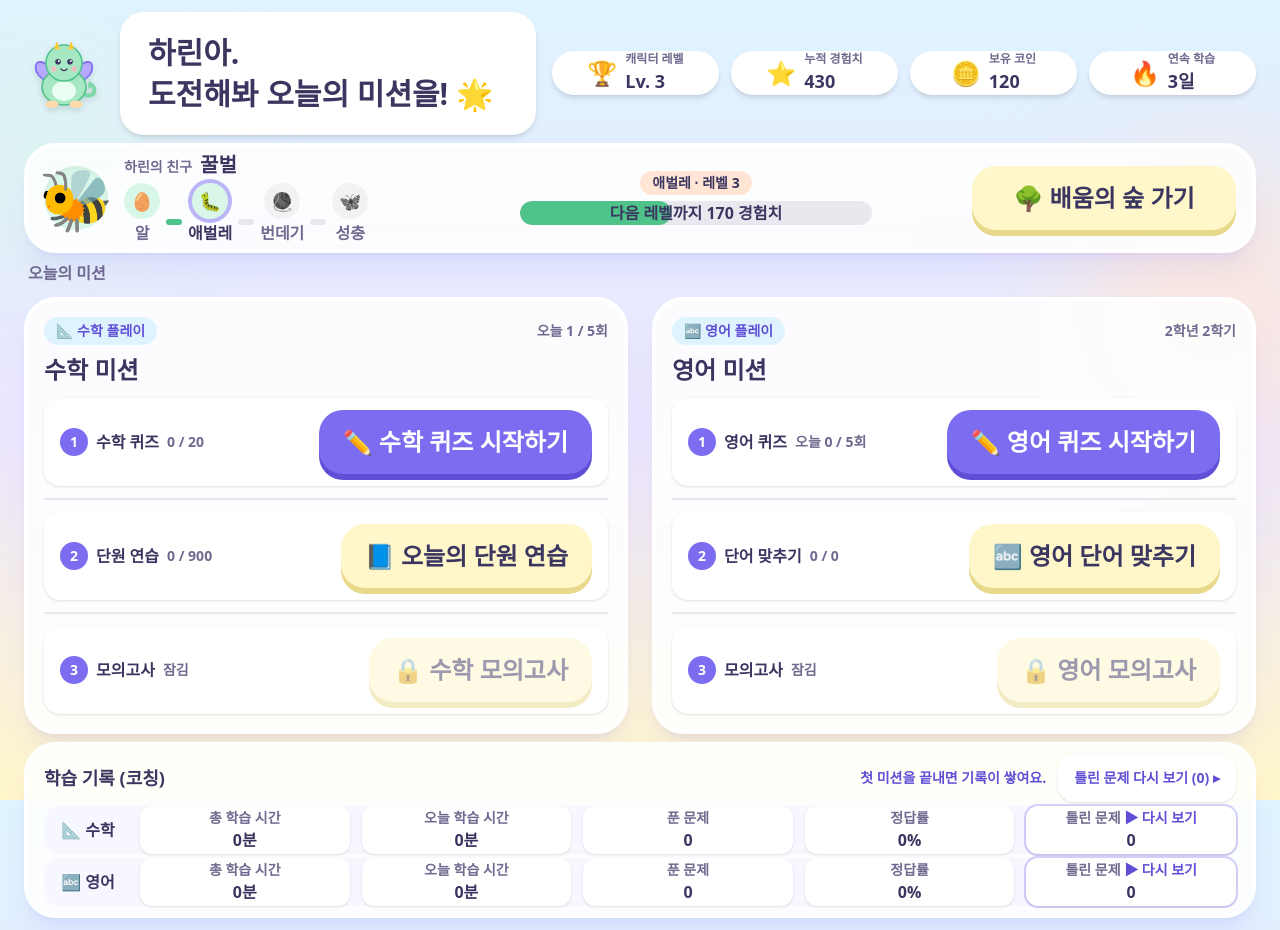
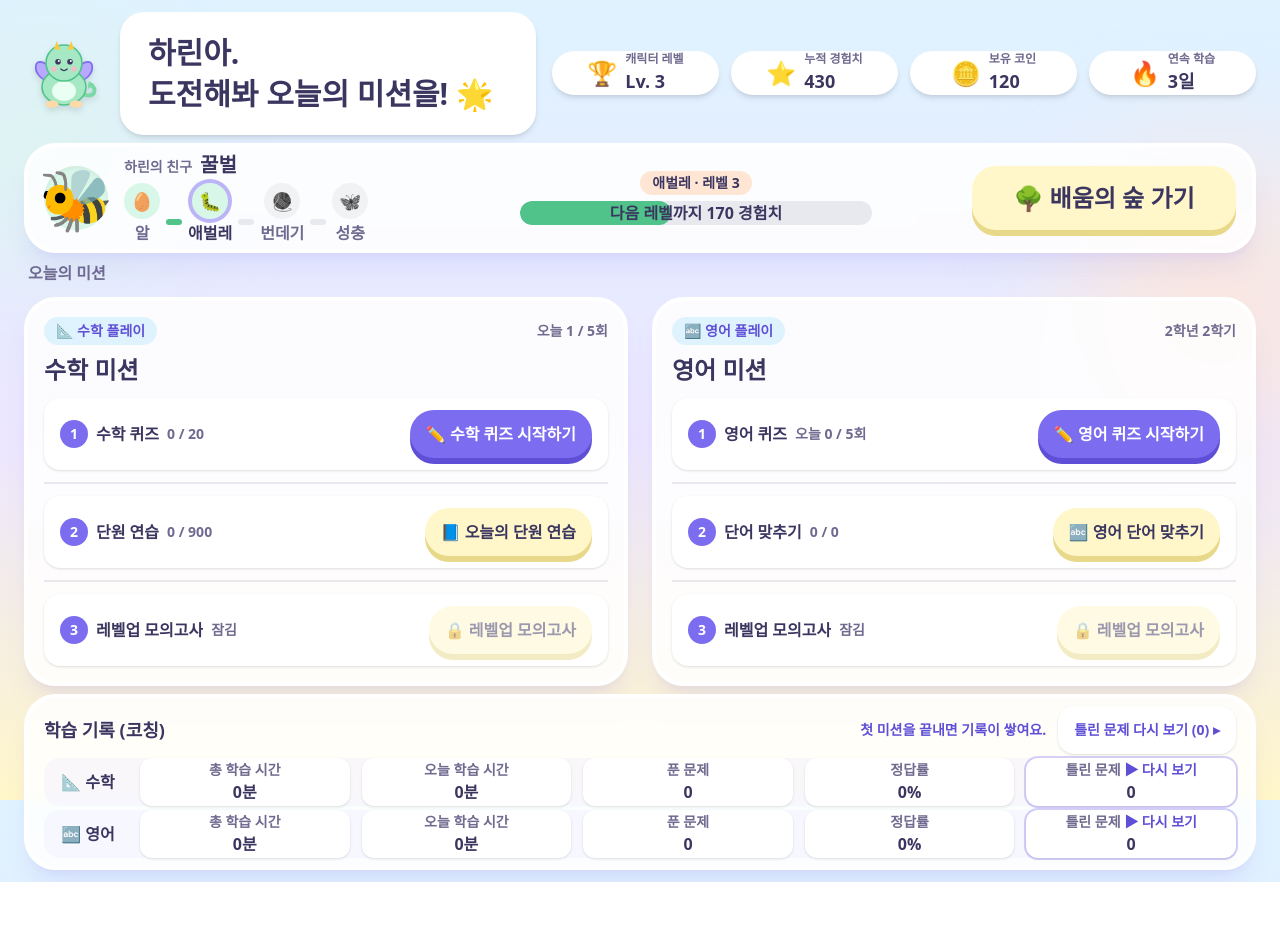
Before and after one commit to pograkbg/daily-level-up, a Next.js app: page / in a window 1280 px wide. After the commit the page ends 882 px from the top, so only its background shows below. Built offline with nearby package versions, Linux system fonts and the light colour scheme.

Commit message:
레벨업 모의고사로 이름 통일, 영어 박스 문구 정리

```diff
--- a/src/components/home/EnglishPlayCard.tsx
+++ b/src/components/home/EnglishPlayCard.tsx
@@ -58,7 +58,7 @@ export function EnglishPlayCard({ summary, dailyUsed, dailyMax, englishProgress
 
   const row3: RowProps = {
     no: 3,
-    title: "모의고사",
+    title: "레벨업 모의고사",
     meta: englishProgress.mockOpen ? "열림" : "잠김",
     percent: accuracy,
     barLabel: `정답률 ${accuracy}% (${Math.round(MOCK_MIN_ACCURACY * 100)}% 이상 열림)`,
@@ -66,11 +66,11 @@ export function EnglishPlayCard({ summary, dailyUsed, dailyMax, englishProgress
     note: englishProgress.mockOpen ? "모의고사를 볼 수 있어요" : "진도와 정답률이 채워지면 열려요",
     action: englishProgress.mockOpen ? (
       <Link href="/english2/mock" className={buttonClassName()}>
-        🎯 영어 모의고사
+        🎯 레벨업 모의고사
       </Link>
     ) : (
       <span className={`${buttonClassName({ variant: "secondary" })} pointer-events-none opacity-50`} aria-disabled="true">
-        🔒 영어 모의고사
+        🔒 레벨업 모의고사
       </span>
     ),
   };
--- a/src/components/home/MissionHero.tsx
+++ b/src/components/home/MissionHero.tsx
@@ -53,7 +53,7 @@ export function MissionHero({ mission, attempts, semester }: MissionHeroProps) {
 
   const row3: RowProps = {
     no: 3,
-    title: "모의고사",
+    title: "레벨업 모의고사",
     meta: semester.mockOpen ? "열림" : "잠김",
     percent: accuracy,
     barLabel: `정답률 ${accuracy}% (${Math.round(MOCK_MIN_ACCURACY * 100)}% 이상 열림)`,
@@ -61,7 +61,7 @@ export function MissionHero({ mission, attempts, semester }: MissionHeroProps) {
     note: semester.mockOpen ? "모의고사를 볼 수 있어요" : "진도와 정답률이 채워지면 열려요",
     action: (
       <span className={`${buttonClassName({ variant: "secondary" })} pointer-events-none opacity-50`} aria-disabled="true">
-        {semester.mockOpen ? "🎯 수학 모의고사 (준비 중)" : "🔒 수학 모의고사"}
+        {semester.mockOpen ? "🎯 레벨업 모의고사 (준비 중)" : "🔒 레벨업 모의고사"}
       </span>
     ),
   };
--- a/src/components/home/SubjectBox.tsx
+++ b/src/components/home/SubjectBox.tsx
@@ -59,7 +59,7 @@ function Row({ no, title, meta, action }: RowProps) {
         <span className="truncate text-base font-extrabold text-ink">{title}</span>
         <span className="truncate text-sm font-bold text-ink-soft">{meta}</span>
       </div>
-      <div className="shrink-0">{action}</div>
+      <div className="shrink-0 whitespace-nowrap [&>*]:min-h-12 [&>*]:px-4 [&>*]:py-2 [&>*]:text-base">{action}</div>
     </div>
   );
 }
```
